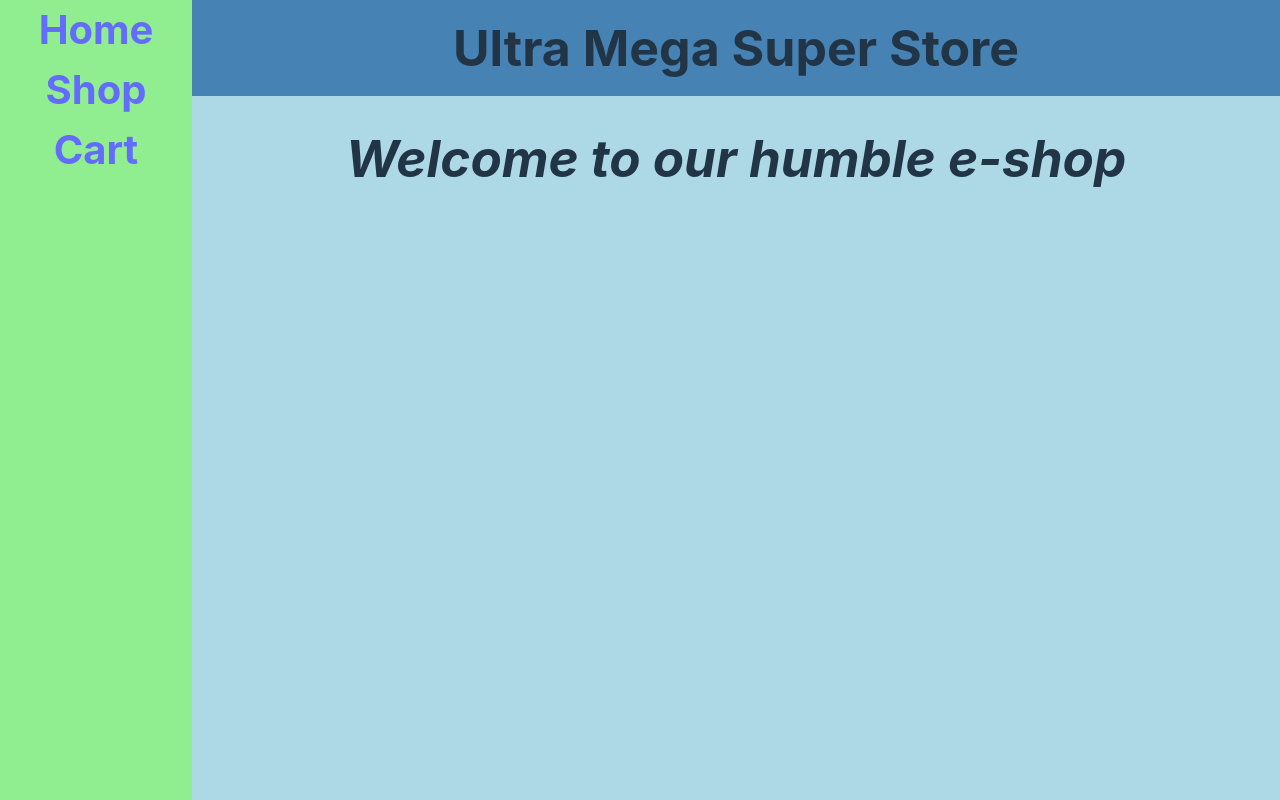
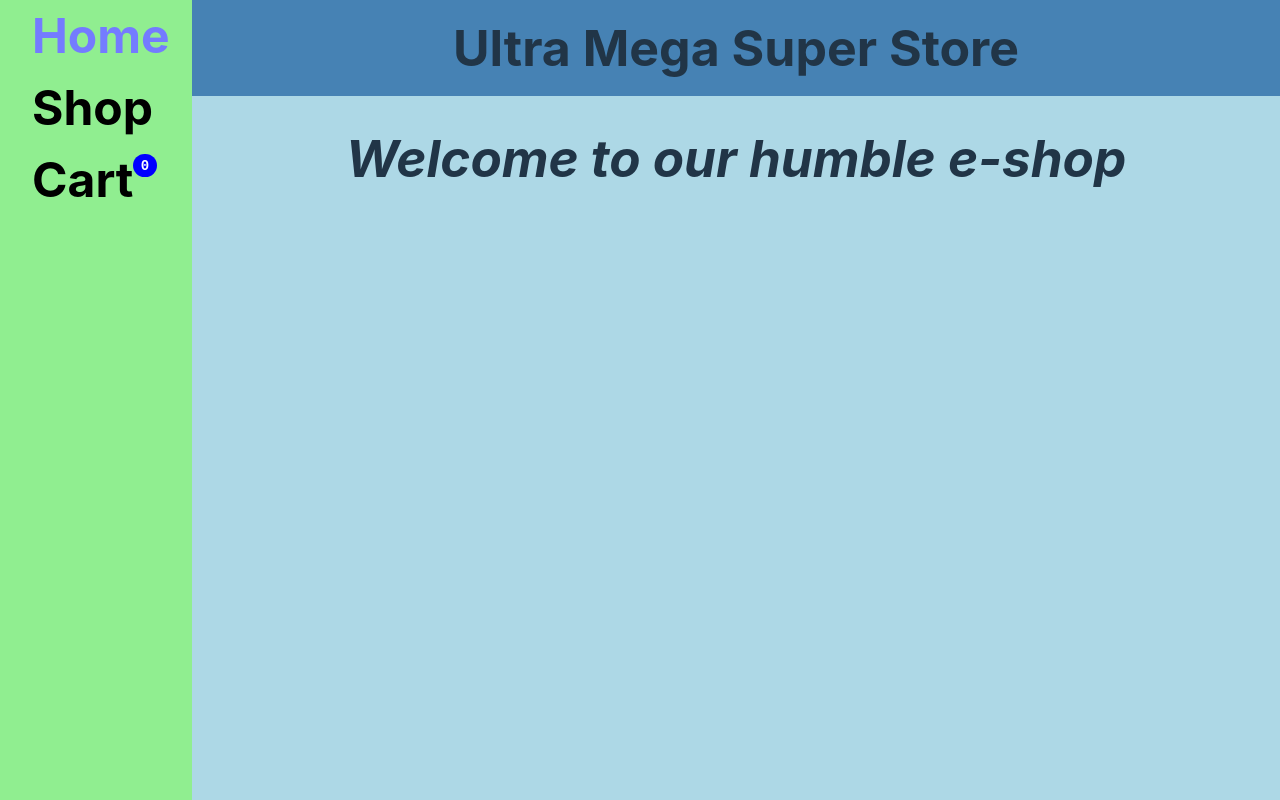
Before and after one commit to JoshMerhar/TOP-Shopping-Cart, a React (Vite) app: page / in a window 1280 px wide. Built offline with nearby package versions, Linux system fonts and the light colour scheme; no server answers.

Commit message:
Clean up api call and Shop page rendering

```diff
--- a/src/App.jsx
+++ b/src/App.jsx
@@ -1,4 +1,4 @@
-import { useState } from 'react';
+import { useState, useEffect } from 'react';
 import { useParams } from 'react-router-dom';
 import NavBar from './components/NavBar/NavBar';
 import Home from './components/Home/Home';
@@ -13,11 +13,13 @@ function App() {
   const [itemData, setItemData] = useState([]);
   const [cart, setCart] = useState([]);
 
-  if (itemData.length === 0) {
-    fetch('https://fakestoreapi.com/products')
-            .then(response=>response.json())
-            .then(json=>setItemData([...json]));
+  useEffect(() => {
+    if (itemData.length === 0) {
+      fetch('https://fakestoreapi.com/products')
+        .then(response=>response.json())
+        .then(json=>setItemData([...json]));
     }
+  }, [itemData.length]);
 
   if (name && name !== 'shop' && name !== 'cart') {
     return <ErrorPage />
@@ -30,14 +32,16 @@ function App() {
           <span>Ultra Mega Super Store</span>
         </div>
         <div className="side-bar">
-          <NavBar />
+          <NavBar
+            cart={cart}
+          />
         </div>
         <div className="main-content-area">
           {name === 'shop' ? (
             <Shop
               itemData={itemData}
+              cart={cart}
               setCart={setCart}
-              cart={cart}
             />
           ) : name === 'cart' ? (
             <Cart
--- a/src/components/Cart/Cart.jsx
+++ b/src/components/Cart/Cart.jsx
@@ -7,6 +7,7 @@ const Cart = ({ cart, setCart }) => {
 
     useEffect(() => {
       tallyTotal();
+      window.scrollTo(0,0);
     });
 
     function tallyTotal() {
@@ -22,6 +23,11 @@ const Cart = ({ cart, setCart }) => {
       const oldCart = [...cart];
       const newCart= oldCart.filter((item) => item.id !== id);
       setCart(newCart);
+    }
+
+    function checkout() {
+      setCart([]);
+      setTotal(0);
     }
 
     return (
@@ -43,7 +49,10 @@ const Cart = ({ cart, setCart }) => {
             </div>
           ))}
         </div>
-        <div className='total-cost' style={{display: cart.length === 0 ? 'none' : 'block'}}>Total: ${total}</div>
+        <div className='total-container' style={{display: cart.length === 0 ? 'none' : 'flex'}}>
+          <div className='total-cost'>Total: ${total}</div>
+          <button type='button' className='checkout-button' onClick={() => checkout()}>Checkout</button>
+        </div>
       </div>
     )
 }
--- a/src/components/Cart/cart.css
+++ b/src/components/Cart/cart.css
@@ -35,7 +35,38 @@ img {
     justify-content: center;
 }
 
+.remove-item-button {
+    border-style: none;
+    color: white;
+    background-color: red;
+}
+
+.remove-item-button:hover {
+    background-color: salmon;
+}
+
+.total-container {
+    display: flex;
+    justify-content: center;
+    align-items: center;
+    padding: 1rem 0;
+    gap: 2rem;
+}
+
 .total-cost {
     font-weight: bold;
     font-size: 42px;
 }
+
+.checkout-button {
+    border-style: none;
+    color: white;
+    background-color: green;
+    font-size: 24px;
+    font-weight: bold;
+}
+
+.checkout-button:hover {
+    color: black;
+    background-color: lightgreen;
+}
--- a/src/components/ItemCard/item-card.css
+++ b/src/components/ItemCard/item-card.css
@@ -91,5 +91,11 @@ img {
 .add-to-cart-button {
     color: white;
     background-color: steelblue;
+    border-style: none;
     border-radius: 5px;
 }
+
+.add-to-cart-button:hover {
+    background-color: lightgreen;
+    color: black;
+}
--- a/src/components/NavBar/NavBar.jsx
+++ b/src/components/NavBar/NavBar.jsx
@@ -1,14 +1,29 @@
+import { useState, useEffect } from 'react';
 import { Link } from 'react-router-dom';
 import './navbar.css';
 
-const NavBar = () => {
+const NavBar = ({ cart }) => {
+
+  const [cartQty, setCartQty] = useState(0);
+
+  useEffect(() => {
+    countItems();
+  })
+
+  function countItems() {
+    let itemCount = 0;
+    cart.forEach(item => {
+      itemCount += item.itemAmount;
+    })
+    setCartQty(itemCount);
+  }
 
   return (
     <>
       <div className="nav-bar">
         <Link to='/' className="nav-item">Home</Link>
         <Link to='/shop' className="nav-item">Shop</Link>
-          <Link to='/cart' className="nav-item">Cart</Link>
+        <Link to='/cart' className="nav-item nav-cart">Cart<span className='cart-qty'>{cartQty}</span></Link>
       </div>
     </>
   )
--- a/src/components/NavBar/navbar.css
+++ b/src/components/NavBar/navbar.css
@@ -2,12 +2,32 @@
     background-color: lightgreen;
     display: flex;
     flex-direction: column;
-    align-items: center;
+    align-items: left;
     position: sticky;
     top: 0;
 }
 
 .nav-item {
-    font-size: 40px;
+    font-size: 48px;
     font-weight: bold;
+    color: black;
+    padding: 0 2rem;
 }
+
+.nav-cart {
+    display: flex;
+}
+
+.cart-qty {
+    font-family: monospace;
+    height: 20px;
+    width: 20px;
+    display: inline-block;
+    text-align: center;
+    font-size: 14px;
+    color: white;
+    background-color: blue;
+    border-radius: 20px;
+    padding: .1rem;
+    margin-top: 10px;
+}
--- a/src/components/Shop/Shop.jsx
+++ b/src/components/Shop/Shop.jsx
@@ -1,13 +1,28 @@
+import { useState, useEffect } from 'react';
 import './shop.css';
 import ItemCard from '../ItemCard/ItemCard';
 
 const Shop = ({ itemData, cart, setCart }) => {
 
+    const [loadingScreen, setLoadingScreen] = useState(true);
+
+    useEffect(() => {
+      showLoadingScreen();
+    }, [itemData]);
+
+    function showLoadingScreen() {
+      setTimeout(() => {
+        setLoadingScreen(false);
+      }, 1000);
+    }
+
     return (
-        <>
         <div className="shop-page">
-            <span className="shop-heading">Exchange your hard-earned currency for things you don't need!</span>
-            <div className="item-cards">
+          <span className="shop-heading" style={{ display: loadingScreen ? 'none' : 'inline' }}>Exchange your hard-earned currency for things you don't need!</span>
+          <div className='loading-container' style={{ display: loadingScreen ? 'flex' : 'none' }}>
+            <div className="loading-screen">LOADING . . .</div>
+          </div>
+          <div className="item-cards" style={{ display: loadingScreen ? 'none' : 'grid' }}>
             {itemData.map((item) => (
               <div className="card-container" key={item.id}>
                 <ItemCard
@@ -23,7 +38,6 @@ const Shop = ({ itemData, cart, setCart }) => {
             ))}
           </div>
         </div>
-        </>
     )
 }
 
--- a/src/components/Shop/shop.css
+++ b/src/components/Shop/shop.css
@@ -3,6 +3,7 @@
 }
 
 .shop-heading {
+    display: none;
     margin: 0;
     font-size: 36px;
     font-style: italic;
@@ -18,3 +19,15 @@
 .card-container {
     width: 100%;
 }
+
+.loading-container {
+    display: flex;
+    justify-content: center;
+    align-items: center;
+    background-color: lightblue;
+    font-size: 50px;
+}
+
+.loading-screen {
+    font-style: italic;
+}
```
Lines whose indentation alone changed are shown as unchanged.
